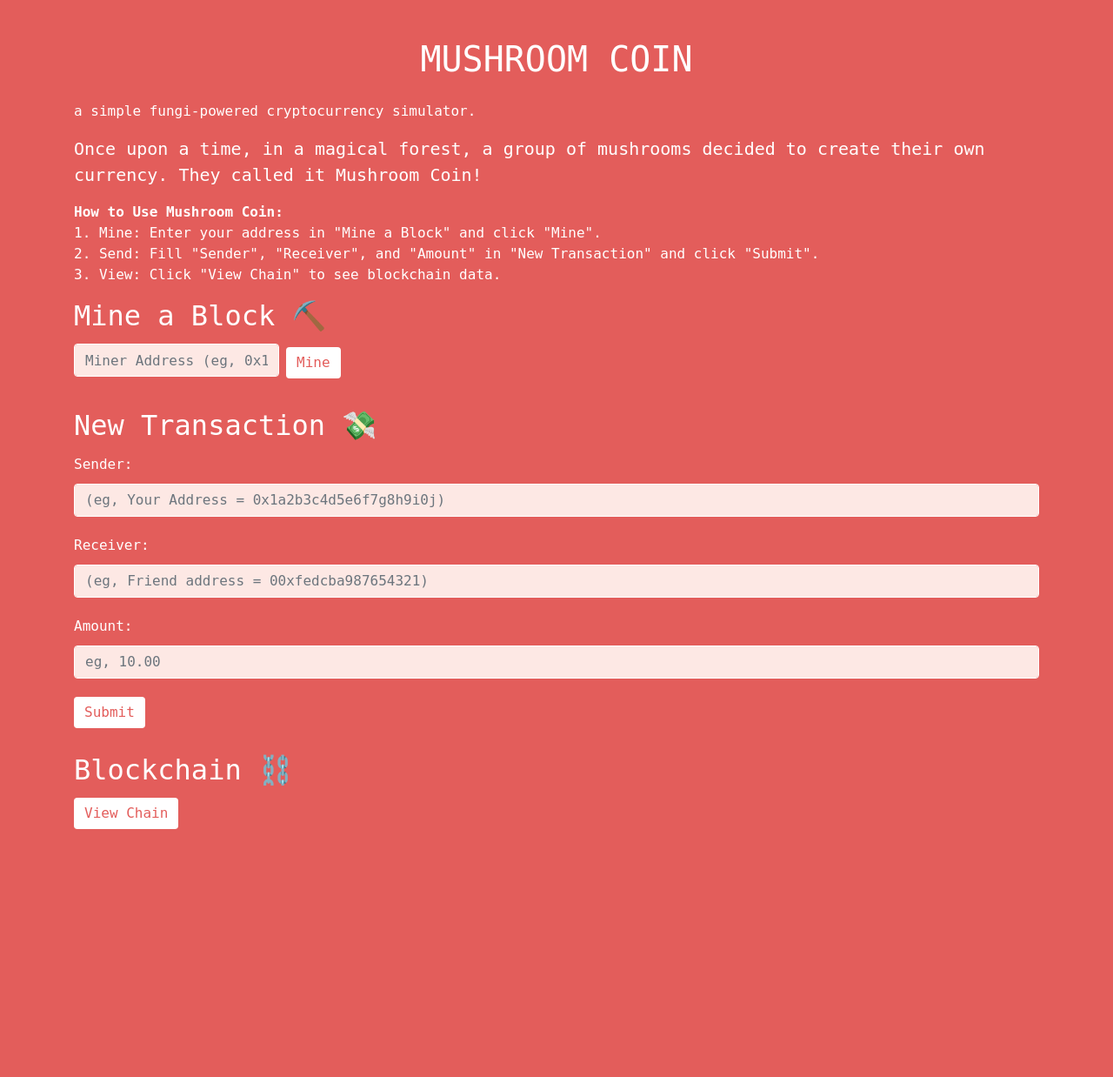
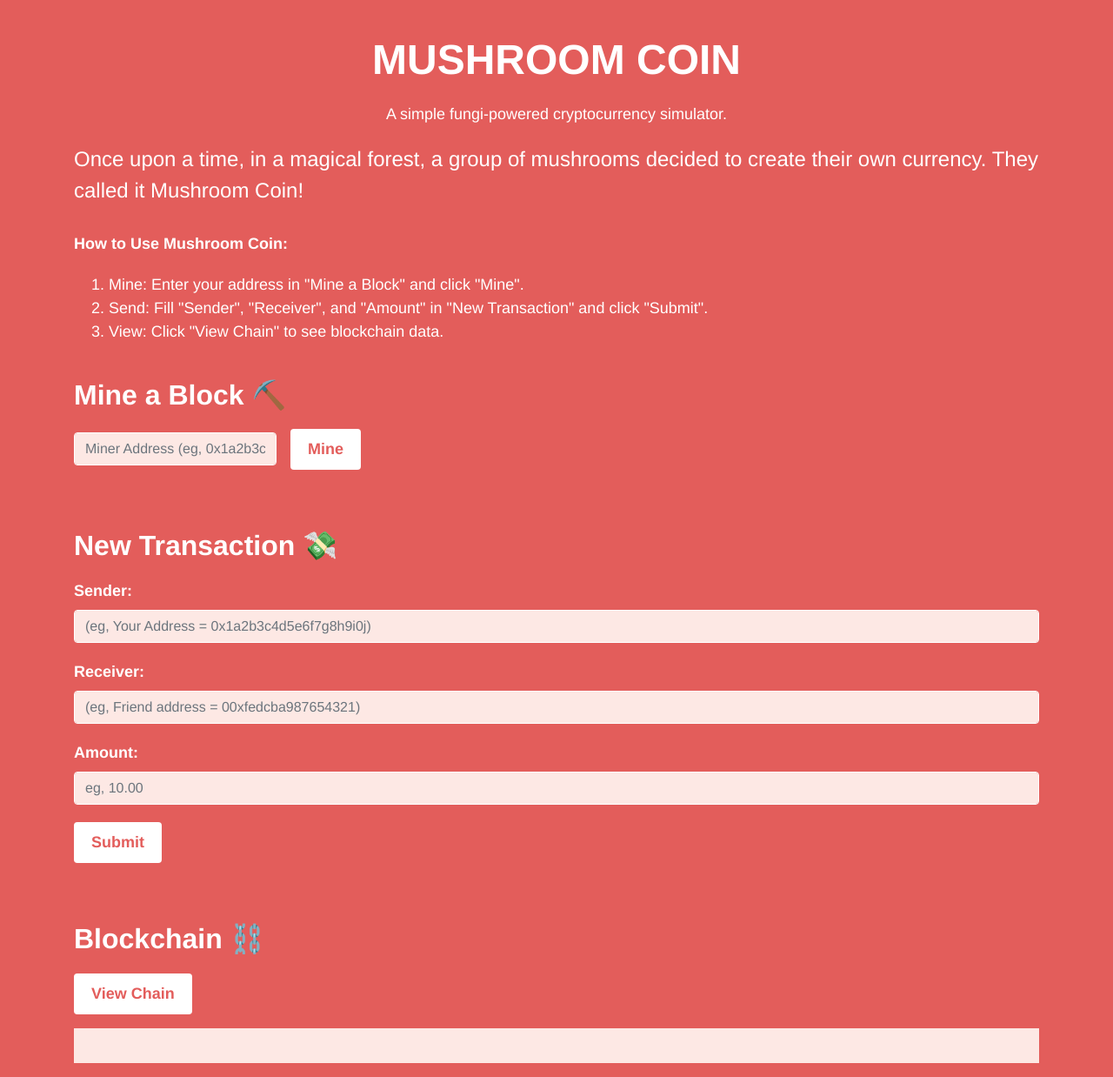
Before and after one commit to barthollomew/mushroom-coin, a Flask app: page / in a window 1280 px wide. Shown: the whole page at 87% size. Before the commit the page ends 953 px from the top, so only its background shows below. Run offline with Flask 3, Linux system fonts and the light colour scheme; some libraries are stand-ins or nearby versions.

Commit message:
Modified html and README.

```diff
--- a/templates/index.html
+++ b/templates/index.html
@@ -11,72 +11,106 @@
     />
     <style>
       body {
-        font-family: "Space Mono", monospace;
+        font-family: "Helvetica Neue", Arial, sans-serif;
         background-color: #e35d5b;
         color: white;
       }
 
       .container {
-        padding-top: 20px;
+        padding-top: 40px;
       }
 
-      h1,
-      h2,
-      .lead,
-      .how-to {
-        text-align: left;
+      h1 {
+        font-size: 48px;
+        font-weight: bold;
+        margin-bottom: 20px;
       }
 
-      button,
+      h2 {
+        font-size: 32px;
+        font-weight: bold;
+        margin-bottom: 20px;
+      }
+
+      p {
+        font-size: 18px;
+        line-height: 1.5;
+        margin-bottom: 20px;
+      }
+
+      .lead {
+        font-size: 24px;
+        font-weight: 300;
+        margin-bottom: 30px;
+      }
+
+      .how-to {
+        font-size: 18px;
+        line-height: 1.5;
+        margin-bottom: 40px;
+      }
+
+      label {
+        font-size: 18px;
+        font-weight: bold;
+      }
+
       input,
-      label {
-        margin: 5px 0;
+      button {
+        font-size: 18px;
+        margin-bottom: 20px;
+      }
+
+      .btn {
+        font-size: 18px;
+        font-weight: bold;
+        padding: 10px 20px;
       }
 
       .btn-primary,
       .btn-success,
       .btn-info {
-        background-color: white; /* White buttons */
+        background-color: white;
         color: #e35d5b;
         border: none;
       }
 
       .form-control {
-        background-color: #fde8e4; /* Light red background */
+        background-color: #fde8e4;
         color: #e35d5b;
         border: 1px solid white;
       }
 
       .pre-scrollable {
-        background-color: #fde8e4; /* Light red background */
+        background-color: #fde8e4;
         color: #e35d5b;
+        font-size: 16px;
+        padding: 20px;
       }
     </style>
     <link rel="icon" href="mushie.jpg" type="image/jpg" />
   </head>
   <body>
-    <div class="container my-4">
-      <h1 class="text-center mb-4">MUSHROOM COIN</h1>
-      <p>a simple fungi-powered cryptocurrency simulator.</p>
+    <div class="container">
+      <h1 class="text-center">MUSHROOM COIN</h1>
+      <p class="text-center">A simple fungi-powered cryptocurrency simulator.</p>
       <p class="lead">
         Once upon a time, in a magical forest, a group of mushrooms decided to
         create their own currency. They called it Mushroom Coin!
       </p>
-      <p class="how-to">
-        <strong>How to Use Mushroom Coin:</strong><br />
-        1. Mine: Enter your address in "Mine a Block" and click "Mine".<br />
-        2. Send: Fill "Sender", "Receiver", and "Amount" in "New Transaction"
-        and click "Submit".<br />
-        3. View: Click "View Chain" to see blockchain data.
-      </p>
+      <div class="how-to">
+        <p><strong>How to Use Mushroom Coin:</strong></p>
+        <ol>
+          <li>Mine: Enter your address in "Mine a Block" and click "Mine".</li>
+          <li>Send: Fill "Sender", "Receiver", and "Amount" in "New Transaction" and click "Submit".</li>
+          <li>View: Click "View Chain" to see blockchain data.</li>
+        </ol>
+      </div>
       <!-- Mining Block Section -->
-      <section class="mb-4">
+      <section class="mb-5">
         <h2>Mine a Block ⛏️</h2>
-        <form
-          class="form-inline"
-          onsubmit="event.preventDefault(); mineBlock();"
-        >
-          <div class="form-group mb-2 mr-2">
+        <form class="form-inline" onsubmit="event.preventDefault(); mineBlock();">
+          <div class="form-group mr-3">
             <label for="miner_address" class="sr-only">Miner Address:</label>
             <input
               type="text"
@@ -87,11 +121,11 @@
               required
             />
           </div>
-          <button type="submit" class="btn btn-primary mb-2">Mine</button>
+          <button type="submit" class="btn btn-primary">Mine</button>
         </form>
       </section>
       <!-- New Transaction Section -->
-      <section class="mb-4">
+      <section class="mb-5">
         <h2>New Transaction 💸</h2>
         <form onsubmit="event.preventDefault(); makeTransaction();">
           <div class="form-group">
@@ -134,7 +168,7 @@
       <!-- Blockchain Section -->
       <section>
         <h2>Blockchain ⛓️</h2>
-        <button class="btn btn-info" onclick="getChain()">View Chain</button>
+        <button class="btn btn-info mb-3" onclick="getChain()">View Chain</button>
         <pre id="chain" class="pre-scrollable"></pre>
       </section>
     </div>
```
Also changed, not shown: README.md, gif/screenshot.png (added), 1 other file.
